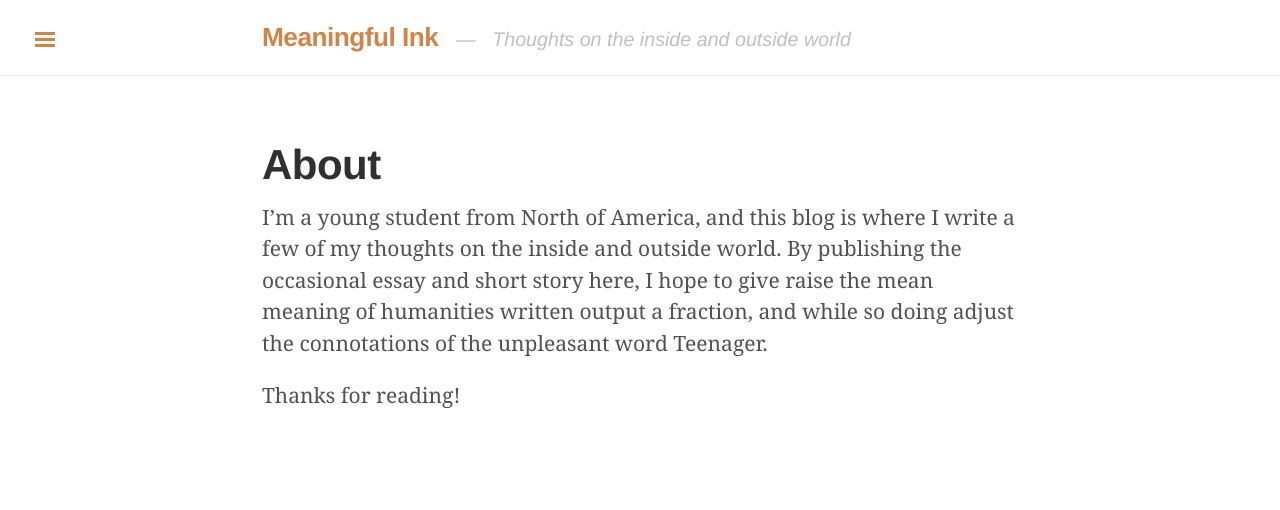
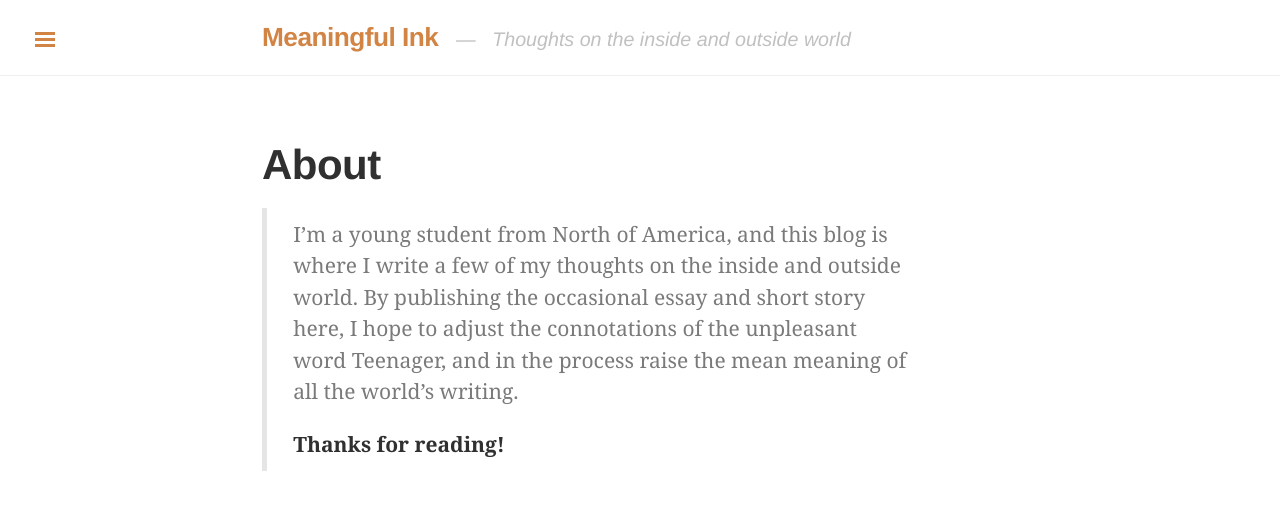
Before and after one commit to meaningfulink/meaningfulink.github.io, a Jekyll site: the page built from about.md, in a window 1280 px wide. Shown: the top 510 px of the page. Built offline with Jekyll 4.4.1, drawn with Linux system fonts in a browser that asks for light colours; some web fonts are replaced; Markdown is read by kramdown in place of the engine named in the settings.

Commit message:
Updated about.md

```diff
--- a/about.md
+++ b/about.md
@@ -4,6 +4,6 @@ title: About
 published: true
 ---
 
-I’m a young student from North of America, and this blog is where I write a few of my thoughts on the inside and outside world. By publishing the occasional essay and short story here, I hope to give raise the mean meaning of humanities written output a fraction, and while so doing adjust the connotations of the unpleasant word Teenager.
-
-Thanks for reading!
+>I’m a young student from North of America, and this blog is where I write a few of my thoughts on the inside and outside world. By publishing the occasional essay and short story here, I hope to adjust the connotations of the unpleasant word Teenager, and in the process raise the mean meaning of all the world’s writing.
+>
+>**Thanks for reading!**
```
